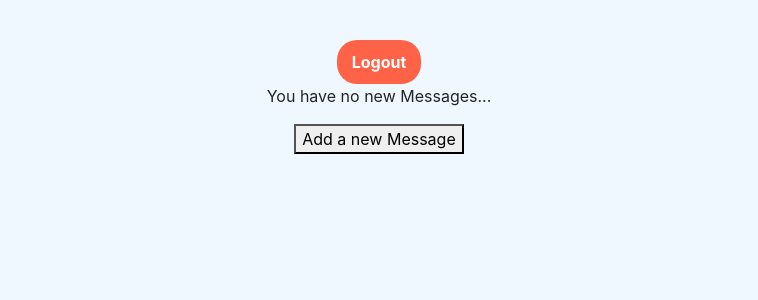
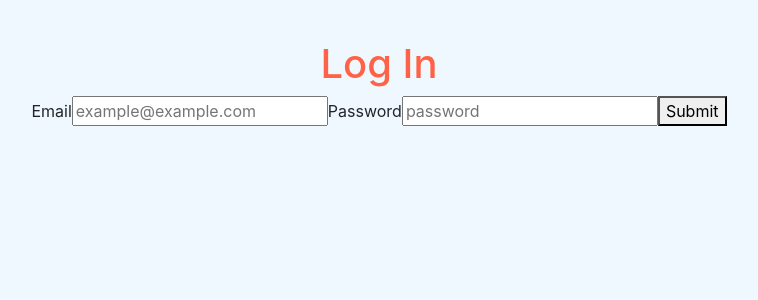
Before and after one commit to oguerrero/OB-React, a React (Create React App) app: page / in a window 1280 px wide. Shown: the top 300 px of the page, without its empty margins (261-1019 px from the left). Built offline with nearby package versions, Linux system fonts and the light colour scheme.

Commit message:
sesion 14

```diff
--- a/package.json
+++ b/package.json
@@ -9,14 +9,16 @@
     "axios": "^0.27.2",
     "bootstrap": "^5.2.0",
     "bootstrap-icons": "^1.9.1",
+    "formik": "^2.2.9",
     "node-sass": "^7.0.1",
     "react": "^18.2.0",
     "react-dom": "^18.2.0",
     "react-scripts": "5.0.1",
-    "web-vitals": "^2.1.4"
+    "web-vitals": "^2.1.4",
+    "yup": "^0.32.11"
   },
   "scripts": {
-    "start": "react-scripts start",
+    "start": "BROWSER=none react-scripts start",
     "build": "react-scripts build",
     "test": "react-scripts test",
     "eject": "react-scripts eject"
--- a/src/App.js
+++ b/src/App.js
@@ -9,6 +9,7 @@ import Ejemplo4 from './hooks/Ejemplo4'
 import GreetingStyled from './components/pure/greetingStyled'
 import Father from './components/container/father'
 import OptionalRender from './components/pure/optionalRender'
+import LoginFormik from './components/pure/forms/loginFormik'
 
 function App() {
     return (
@@ -31,11 +32,13 @@ function App() {
             {/* <Father /> */}
 
             {/* Ejemplos de renderizado condicional */}
-            <OptionalRender />
+            {/* <OptionalRender /> */}
 
+            {/* Ejemplos de Formik */}
+            <LoginFormik />
 
             {/* PROYECTO FINAL */}
-            {/* <TaskListComponent />  */}
+            {/* <TaskListComponent />   */}
         </div>
     )
 }
--- a/src/components/container/task_list.jsx
+++ b/src/components/container/task_list.jsx
@@ -39,7 +39,9 @@ const TaskListComponent = () => {
     // Control del ciclo de vida
     useEffect(() => {
         console.log('Task state has been modified')
+        setTimeout(() => {
             setLoading(false)
+        }, 2000)
         return () => {
             console.log('Task list component is going to unmount...')
         }
@@ -70,19 +72,8 @@ const TaskListComponent = () => {
         setTasks(tempTask)
     }
 
+    const Table = () => {
         return (
-        <div>
-            <div className='col-12'>
-                <div className='card'>
-                    {/* Card header (title) */}
-                    <div className='card-header p-3'>
-                        <h5>Your Tasks:</h5>
-                    </div>
-                    {/* Card body */}
-                    <div
-                        className='card-body'
-                        data-mdb-perfect-scrollbar='true'
-                        style={{ position: 'relative', height: '400px' }}>
             <table>
                 <thead>
                     <tr>
@@ -105,6 +96,40 @@ const TaskListComponent = () => {
                     })}
                 </tbody>
             </table>
+        )
+    }
+
+    let tasksTable =
+        tasks.length === 0 ? (
+            <div>
+                <h4>No pending tasks</h4>
+                <h5>Please, crate one</h5>
+            </div>
+        ) : (
+            <Table />
+        )
+
+    const loadingStyle = {
+        color: 'gray',
+        fontSize: '30px',
+        fontWeight: 'bold'
+    }
+
+    return (
+        <div>
+            <div className='col-12'>
+                <div className='card'>
+                    {/* Card header (title) */}
+                    <div className='card-header p-3'>
+                        <h5>Your Tasks:</h5>
+                    </div>
+                    {/* Card body */}
+                    <div
+                        className='card-body'
+                        data-mdb-perfect-scrollbar='true'
+                        style={{ position: 'relative', height: '400px' }}>
+                        {/* TODO: Add Spinner */}
+                        {loading ? <p style={loadingStyle}>LOADING...</p> : tasksTable}
                     </div>
                 </div>
                 <TaskForm add={addTask} />
--- /dev/null
+++ b/src/components/pure/forms/loginFormik.jsx
@@ -0,0 +1,72 @@
+import React from 'react'
+import { Formik, Field, Form, ErrorMessage } from 'formik'
+import * as Yup from 'yup'
+
+const loginSchema = Yup.object().shape({
+    email: Yup.string()
+        .email('Invalid email format')
+        .required('Email is Required'),
+    password: Yup.string().required('Password is required')
+})
+
+const LoginFormik = () => {
+    const initialCredentials = {
+        email: '',
+        password: ''
+    }
+
+    return (
+        <div>
+            <h1>Log In</h1>
+            <Formik
+                // Initial Data
+                initialValues={initialCredentials}
+                // YUP validation Schema
+                validationSchema={loginSchema}
+                // onSubmit Event
+                onSubmit={async (values) => {
+                    await new Promise((r) => setTimeout(r, 1000))
+                    alert(JSON.stringify(values, null, 2))
+                    localStorage.setItem('credentials', values)
+                }}>
+                {({
+                    values,
+                    touched,
+                    errors,
+                    isSubmitting,
+                    handleChange,
+                    handleBlur
+                }) => (
+                    <Form>
+                        <label htmlFor='email'>Email</label>
+                        <Field
+                            id='email'
+                            name='email'
+                            placeholder='example@example.com'
+                            type='email'
+                        />
+                        {/* Email Errors */}
+                        {errors.email && touched && (
+                            <ErrorMessage component='div' name='email' />
+                        )}
+                        <label htmlFor='password'>Password</label>
+                        <Field
+                            id='password'
+                            name='password'
+                            placeholder='password'
+                            type='password'
+                        />
+                        {/* Password Errors */}
+                        {errors.password && touched && (
+                            <ErrorMessage component='div' name='password' />
+                        )}
+                        <button type='submit'>Submit</button>
+                        {isSubmitting ? <p>Login your credentials</p> : null}
+                    </Form>
+                )}
+            </Formik>
+        </div>
+    )
+}
+
+export default LoginFormik
--- a/src/components/pure/task.jsx
+++ b/src/components/pure/task.jsx
@@ -1,5 +1,7 @@
 import React, { useEffect } from 'react'
 import PropTypes from 'prop-types'
+
+// Models
 import { Task } from '../../models/task.class'
 
 // Import task.scss
@@ -54,7 +56,7 @@ const TaskComponent = ({ task, complete, remove }) => {
     }
 
     return (
-        <tr className='fw-normal'>
+        <tr className={task.completed ? 'task-completed fw-normal' : 'task-pending fw-normal'} >
             <th>
                 <span className='ms-2'>{task.name}</span>
             </th>
--- a/src/styles/task.scss
+++ b/src/styles/task.scss
@@ -1,3 +1,13 @@
 .task-action {
     cursor: pointer;
 }
+
+.task-completed {
+    color: olivedrab;
+    text-decoration: line-through;
+}
+
+.task-pending {
+    font-weight: bold;
+    color: tomato;
+}
```
Also changed, not shown: 1 other file (tests, documents, lock files or other folders). Lines whose indentation alone changed are shown as unchanged.
